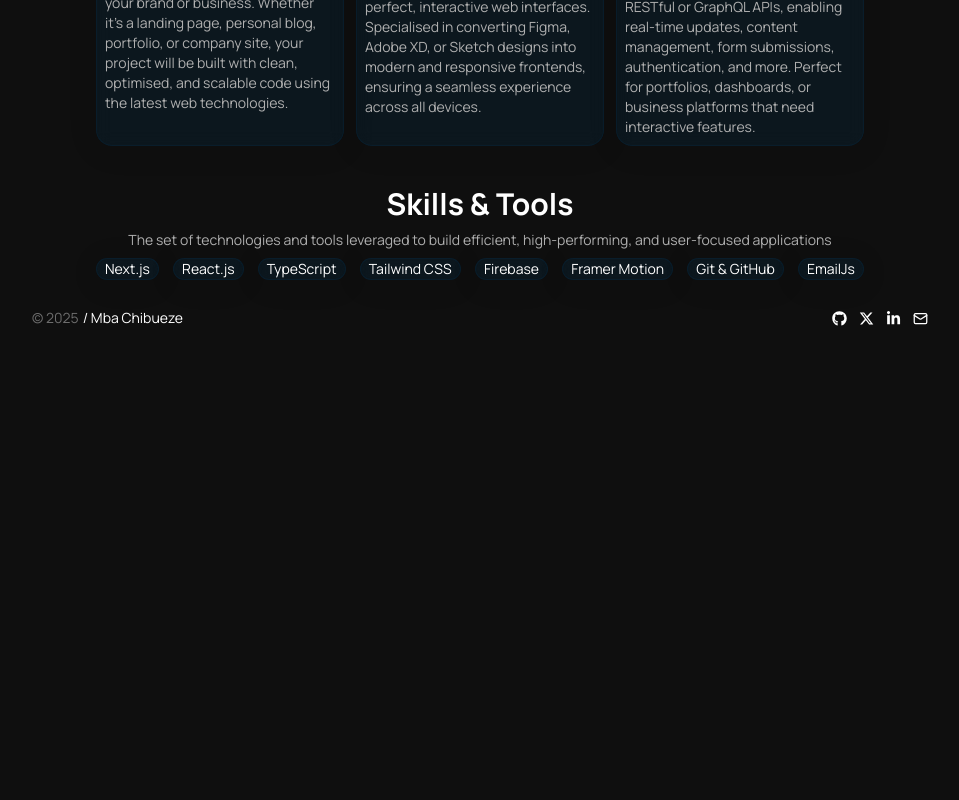
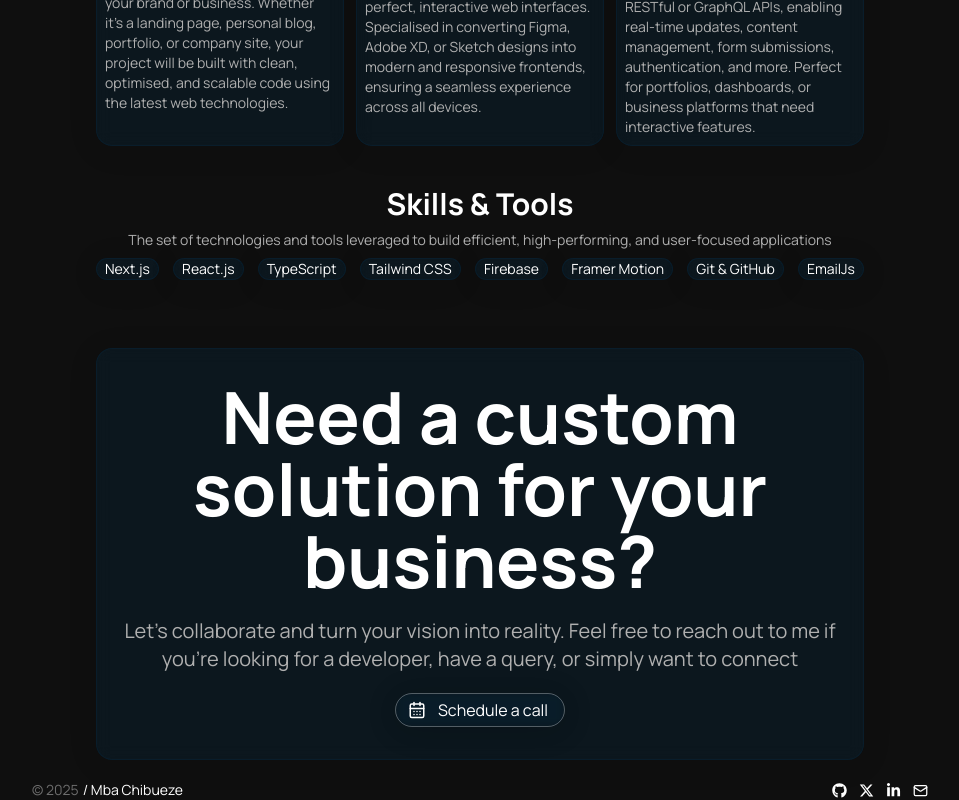
Before and after one commit to mbachibueze/mbachibueze, a Next.js app: page / in a window 1280 px wide. Shown: the part 1448-2248 px from the top of the page, without its empty margins (160-1119 px from the left). Before the commit the page ends 1776 px from the top, so only its background shows below. Built offline with nearby package versions, Linux system fonts and the light colour scheme.

Commit message:
Add Contact component and update Gallery, Home, Hero, ProjectCardModal, Service, and Stack components

```diff
--- a/src/app/gallery/page.tsx
+++ b/src/app/gallery/page.tsx
@@ -1,7 +1,7 @@
 import React from "react";
 
 const Gallery = () => {
-  return <div>Gallery</div>;
+  return <div></div>;
 };
 
 export default Gallery;
--- a/src/app/page.tsx
+++ b/src/app/page.tsx
@@ -14,6 +14,7 @@ import { HeroProjectCard } from "../components/ui/project/heroProjectCard";
 import { MoveRight } from 'lucide-react';
 import Link from "next/link";
 import Stack from "../components/ui/stack";
+import Contact from "../components/ui/contact";
 
 export default function Home() {
 
@@ -52,6 +53,8 @@ export default function Home() {
 
       <Stack/>
 
+      <Contact/>
+
       <Footer/>
 
       <AnimatePresence>
--- /dev/null
+++ b/src/components/ui/contact.tsx
@@ -0,0 +1,64 @@
+"use client";
+
+import { useContext } from "react";
+import { ThemeContext } from "@/src/context/themeContext";
+import Link from "next/link";
+import Image from "next/image";
+import { CalendarDays, ChevronRight } from "lucide-react";
+
+
+const Contact = () => {
+
+
+  const { theme } = useContext(ThemeContext);
+  const description = theme === "dark" ? "text-[#b0b0b0]" : "text-[#4f4f4f]";
+
+
+  return (
+    <div  className="w-[90%] lg:w-[60%] my-5 mt-10 flex flex-col items-center" >
+      <div className='glass4 p-5 py-8'>
+        <h1 className="font-semibold text-center text-2xl sm:text-4xl lg:text-7xl">Need a custom solution for your business?</h1>
+        <p className={` text-lg lg:text-xl text-center ${description} my-5`}>
+          Let's collaborate and turn your vision into reality. Feel free to reach out to me if you're looking for a developer, have a query, or simply want to connect
+        </p>
+          {/* <Link href="https://cal.com/mba-chibueze/briefing" target="_blank">
+            <button
+              className="
+                flex items-center gap-3 glass2 rounded-full text-sm p-1 pl-3 cursor-pointer group transition-all duration-300 hover:bg-[#ffffff26]
+                w-fit mx-auto mt-5
+              "
+            >
+              <CalendarDays size={18}  />
+
+              <p className="whitespace-nowrap ">Schedule a call</p>
+
+
+              <ChevronRight
+                size={25}
+                className="p-1 border border-[#049ee24d] rounded-full "
+              />
+            </button>
+          </Link> */}
+
+          <Link
+            href="https://cal.com/mba-chibueze/briefing"
+            target="_blank"
+            className="flex items-center gap-3 glass2 rounded-full  p-1 pl-3 cursor-pointer group transition-all duration-300 hover:bg-[#ffffff26]
+            w-fit mx-auto mt-5"
+          >
+            <CalendarDays size={18}  />
+
+            <p className="whitespace-nowrap ">Schedule a call</p>
+
+            {/* Chevron container */}
+            <div className="overflow-hidden w-0 group-hover:w-5 transition-all duration-300">
+              <ChevronRight size={15} />
+            </div>
+
+          </Link>
+      </div>
+    </div>
+  )
+}
+
+export default Contact
--- a/src/components/ui/hero.tsx
+++ b/src/components/ui/hero.tsx
@@ -1,4 +1,3 @@
-import React from "react";
 import Image from "next/image";
 import { ChevronRight } from "lucide-react";
 import Link from "next/link";
@@ -17,7 +16,7 @@ const Hero = () => {
         <div className=" flex flex-col items-center gap-7  lg:w-[50%] ">
 
           <div className="flex gap-2 items-center p-1 px-4 rounded-full border w-fit text-sm glass cursor-pointer">
-            <p className="font-bold">GitStack</p>
+            <p className="font-bold">CareTrack</p>
             <aside className="h-4 w-px bg-[#049ee24d]"></aside>
             <p className=" text-shadow-2xs  text-[#006ca8] font-medium">
               Featured work
--- a/src/components/ui/project/projectCardModal.tsx
+++ b/src/components/ui/project/projectCardModal.tsx
@@ -1,6 +1,6 @@
 'use client'
 
-import React from 'react'
+import React, { useEffect } from 'react'
 import { useContext } from "react";
 import { ThemeContext } from "@/src/context/themeContext";
 import { CircleX, ExternalLink } from "lucide-react";
@@ -20,19 +20,13 @@ const ProjectCardModal: React.FC<ProjectCardModalProps> = ({project, onClose}) =
   const description = theme === "dark" ? "text-[#b0b0b0]" : "text-[#4f4f4f]";
   const bg = theme === "dark" ? "bg-[#274f63]" : "bg-[#d8f1f5]";
 
-    // useEffect(() => {
-    //   // Freeze background scroll when modal is open
-    //   if (onOpen) {
-    //     document.body.style.overflow = "hidden";
-    //   } else {
-    //     document.body.style.overflow = "";
-    //   }
+  useEffect(() => {
+    document.body.style.overflow = "hidden";
 
-    //   // Cleanup on unmount or dependency change
-    //   return () => {
-    //     document.body.style.overflow = "";
-    //   };
-    // }, [onOpen]);
+    return () => {
+      document.body.style.overflow = "";
+    };
+  }, []);
 
 
   return (
--- a/src/components/ui/service.tsx
+++ b/src/components/ui/service.tsx
@@ -3,44 +3,54 @@
 import { useContext } from "react";
 import { ThemeContext } from "@/src/context/themeContext";
 
-
 const services = [
   {
-    type: 'Website Development',
-    details: "Design and develop fully responsive and interactive websites tailored to your brand or business. Whether it's a landing page, personal blog, portfolio, or company site, your project will be built with clean, optimised, and scalable code using the latest web technologies."
+    id: "web-dev",
+    type: "Website Development",
+    details:
+      "Design and develop fully responsive and interactive websites tailored to your brand or business. Whether it's a landing page, personal blog, portfolio, or company site, your project will be built with clean, optimised, and scalable code using the latest web technologies.",
   },
   {
-    type: 'UI/UX Implementations from Figma/Designs',
-    details: "Transform static designs into pixel-perfect, interactive web interfaces. Specialised in converting Figma, Adobe XD, or Sketch designs into modern and responsive frontends, ensuring a seamless experience across all devices."
+    id: "ui-ux",
+    type: "UI/UX Implementations from Figma/Designs",
+    details:
+      "Transform static designs into pixel-perfect, interactive web interfaces. Specialised in converting Figma, Adobe XD, or Sketch designs into modern and responsive frontends, ensuring a seamless experience across all devices.",
   },
   {
-    type: 'Integration with APIs and Backends',
-    details: "Integrate dynamic data from RESTful or GraphQL APIs, enabling real-time updates, content management, form submissions, authentication, and more. Perfect for portfolios, dashboards, or business platforms that need interactive features."
+    id: "api-integration",
+    type: "Integration with APIs and Backends",
+    details:
+      "Integrate dynamic data from RESTful or GraphQL APIs, enabling real-time updates, content management, form submissions, authentication, and more. Perfect for portfolios, dashboards, or business platforms that need interactive features.",
   },
-
-]
+];
 
 const Service = () => {
-
   const { theme } = useContext(ThemeContext);
 
-  const description = theme === "dark" ? "text-[#b0b0b0]" : "text-[#4f4f4f]";
+  const description =
+    theme === "dark" ? "text-[#b0b0b0]" : "text-[#4f4f4f]";
 
   return (
     <div className="w-[90%] lg:w-[60%] my-5">
-      <h1 className="font-bold mb-2 text-xl lg:text-3xl capitalize text-center">What can I do </h1>
-      <div className=' grid lg:grid-cols-3 sm:grid-cols-2 grid-cols-1 gap-3'>
-      {/* {services.map} */}
-      {services.map((service) => (
+      <h1 className="font-bold mb-2 text-xl lg:text-3xl capitalize text-center">
+        What can I do
+      </h1>
 
-        <div className='glass4 p-2 cursor-pointer hover:scale-[1.03] transiton all duration-300 '>
-          <h1 className='font-semibold mb-2'>{service.type} </h1>
-          <p className={`text-sm ${description}`}>{service.details}</p>
-        </div>
-      ))}
+      <div className="grid lg:grid-cols-3 sm:grid-cols-2 grid-cols-1 gap-3">
+        {services.map((service) => (
+          <div
+            key={service.id} // ✅ required key prop
+            className="glass4 p-2 cursor-pointer hover:scale-[1.03] transition-all duration-300"
+          >
+            <h1 className="font-semibold mb-2">{service.type}</h1>
+            <p className={`text-sm ${description}`}>
+              {service.details}
+            </p>
+          </div>
+        ))}
+      </div>
     </div>
-    </div>
-  )
-}
+  );
+};
 
-export default Service
+export default Service;
--- a/src/components/ui/stack.tsx
+++ b/src/components/ui/stack.tsx
@@ -25,7 +25,7 @@ const Stack = () => {
     <div  className="w-[90%] lg:w-[60%] my-5">
       <h1 className="font-bold mb-2 text-xl lg:text-3xl capitalize text-center">Skills & Tools </h1>
       <p className={`text-sm text-center ${description}`}>The set of technologies and tools leveraged to build efficient, high-performing, and user-focused applications</p>
-      <div className='flex  items-center justify-between text-center gap-2 flex-wrap py-2'>
+      <div className='flex  items-center justify-between text-center gap-2 flex-wrap my-2'>
         {tools.map((tool) => (
           <span className='text-sm glass4 px-2'>{tool}</span>
         ))}
```
